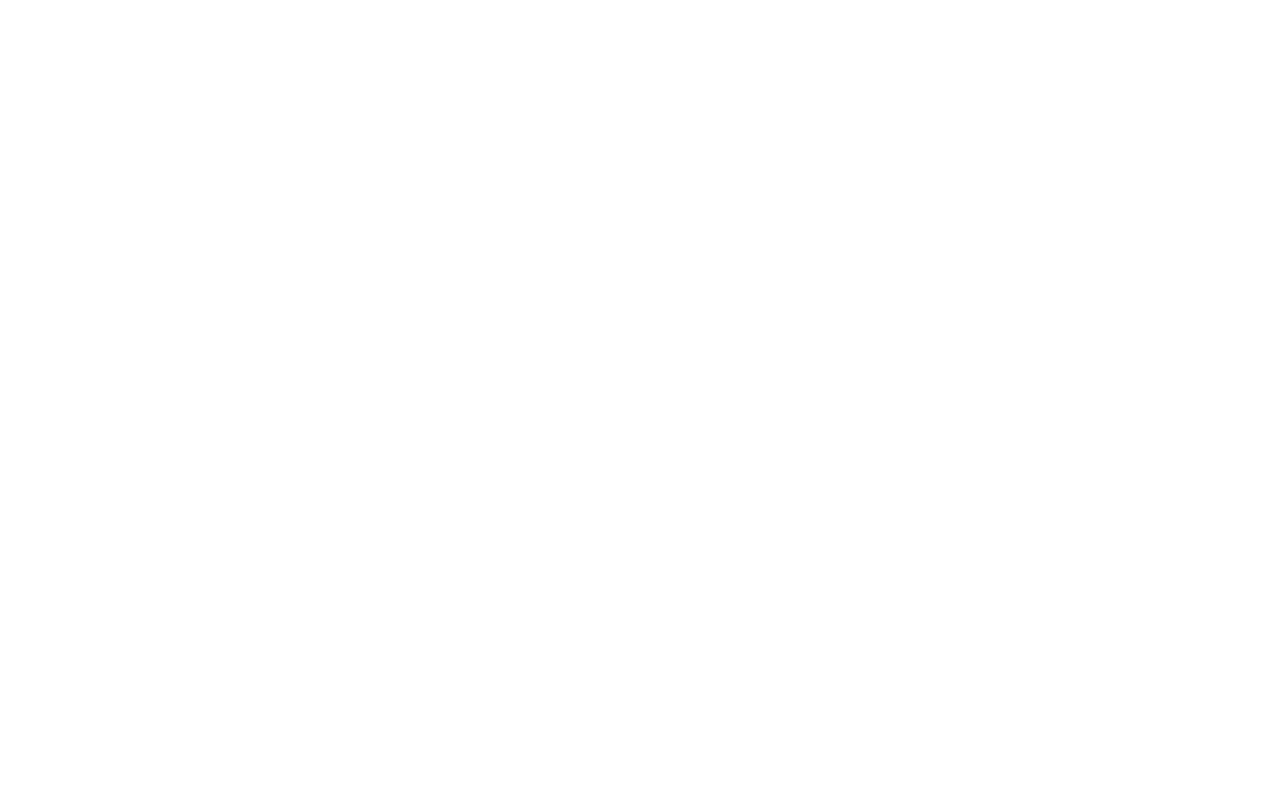
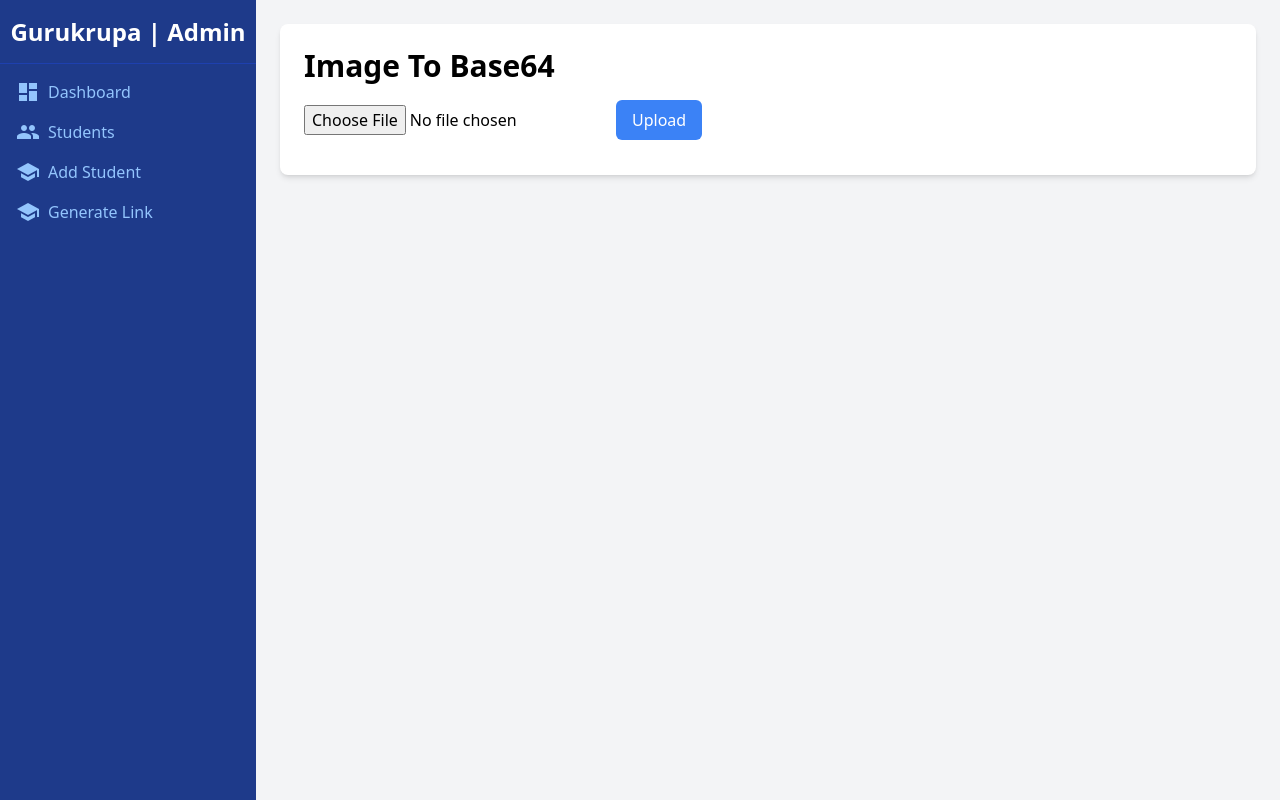
Before and after one commit to Durgaprasd25d/gurukrupa-admin, a React (Vite) app: page /imageToBase64 in a window 1280 px wide. Before the commit this address had no page. Built offline with nearby package versions, Linux system fonts and the light colour scheme.

Commit message:
base64 string added

```diff
--- a/src/App.jsx
+++ b/src/App.jsx
@@ -5,6 +5,7 @@
 import GetStudent from "./pages/GetStudent.jsx";
 import Login from "./pages/Login.jsx";
 import Register from "./pages/Register.jsx";
+import Base64 from "./pages/Utils.jsx";
 
 const App = () => {
   return (
@@ -17,6 +18,7 @@
             <Route path="/register" element={<Register />} />
             <Route path="/add-student" element={<AddStudent />} />
             <Route path="/get-student" element={<GetStudent />} />
+            <Route path="/imageToBase64" element={<Base64 />} />
           </Routes>
         </div>
       </div>
--- a/src/components/Sidebar.jsx
+++ b/src/components/Sidebar.jsx
@@ -27,6 +27,12 @@
               <span className="ml-2">Add Student</span>
             </Link>
           </li>
+          <li className="mb-4">
+            <Link to="/imageToBase64" className="flex items-center text-blue-300 hover:text-white">
+              <span className="material-icons">school</span>
+              <span className="ml-2">Generate Link</span>
+            </Link>
+          </li>
         </ul>
       </nav>
     </div>
--- a/src/pages/AddStudent.jsx
+++ b/src/pages/AddStudent.jsx
@@ -218,7 +218,6 @@
                   onChange={handleChange}
                 ></textarea>
               </div>
-
             </div>
             <button
               type="submit"
--- a/src/pages/GetStudent.jsx
+++ b/src/pages/GetStudent.jsx
@@ -27,7 +27,7 @@
     fathersName: "Benjamin",
     address: "555 Birch St",
     grade: "A+",
-    profileImage: "https://via.placeholder.com/150" // Placeholder profile picture URL
+    profileImage: "https://via.placeholder.com/150"
   };
 
   return (
--- /dev/null
+++ b/src/pages/Utils.jsx
@@ -0,0 +1,99 @@
+import React, { useState } from "react";
+import Sidebar from "../components/Sidebar.jsx";
+
+const Base64 = () => {
+  const [selectedFile, setSelectedFile] = useState(null);
+  const [base64String, setBase64String] = useState("");
+  const [error, setError] = useState("");
+
+  const handleFileInputChange = (event) => {
+    setSelectedFile(event.target.files[0]);
+  };
+
+  const token = localStorage.getItem('token');
+
+  const handleUpload = async () => {
+    if (!selectedFile) {
+      setError("Please select a file first.");
+      return;
+    }
+    setError("");
+
+    const formData = new FormData();
+    formData.append("image", selectedFile);
+
+    try {
+      const response = await fetch("http://localhost:3000/api/image-to-base64", {
+        method: "POST",
+        headers: {
+          Authorization: `Bearer ${token}`,
+        },
+        body: formData,
+      });
+
+      if (response.ok) {
+        const data = await response.text(); // Response is text, not JSON
+        setBase64String(data);
+      } else {
+        setError("Failed to upload image");
+      }
+    } catch (err) {
+      console.error("Error uploading image:", err);
+      setError("An error occurred while uploading the image.");
+    }
+  };
+
+  const handleCopy = () => {
+    navigator.clipboard.writeText(base64String).then(
+      () => {
+        alert("Base64 string copied to clipboard!");
+      },
+      (err) => {
+        console.error("Failed to copy text: ", err);
+        setError("Failed to copy the base64 string.");
+      }
+    );
+  };
+
+  return (
+    <div className="flex h-screen">
+      <Sidebar />
+      <div className="flex flex-col flex-1 p-6 bg-gray-100 overflow-auto">
+        <div className="bg-white p-6 rounded-lg shadow-md">
+          <h1 className="text-3xl font-bold mb-4">Image To Base64</h1>
+          <input
+            type="file"
+            accept="image/*"
+            onChange={handleFileInputChange}
+            className="mb-4"
+          />
+          <button
+            onClick={handleUpload}
+            className="bg-blue-500 text-white px-4 py-2 rounded-md mr-2"
+          >
+            Upload
+          </button>
+          {error && <p className="text-red-500 mt-2">{error}</p>}
+          {base64String && (
+            <div className="mt-4">
+              <textarea
+                className="w-full p-2 border border-gray-300 rounded-md"
+                rows="10"
+                value={base64String}
+                readOnly
+              ></textarea>
+              <button
+                onClick={handleCopy}
+                className="bg-green-500 text-white px-4 py-2 rounded-md mt-2"
+              >
+                Copy
+              </button>
+            </div>
+          )}
+        </div>
+      </div>
+    </div>
+  );
+};
+
+export default Base64;
```
Lines whose indentation alone changed are shown as unchanged.
